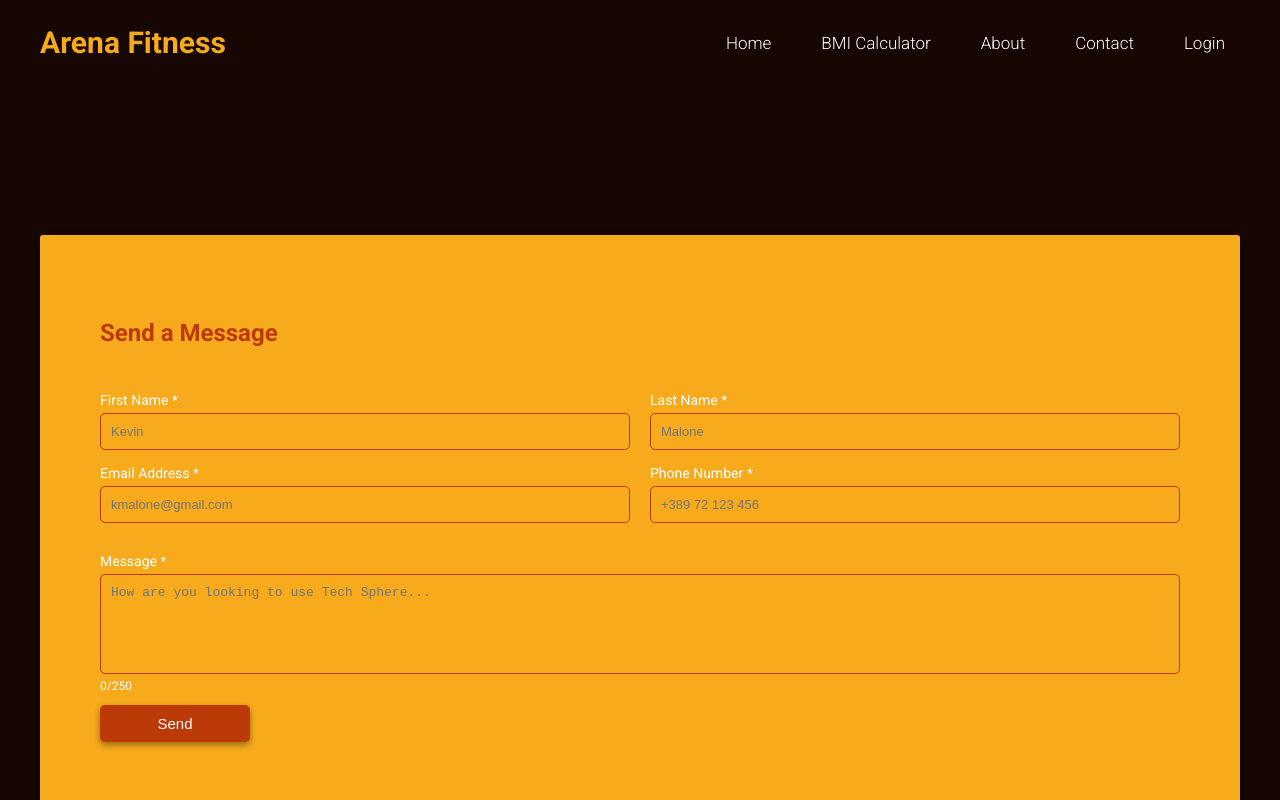
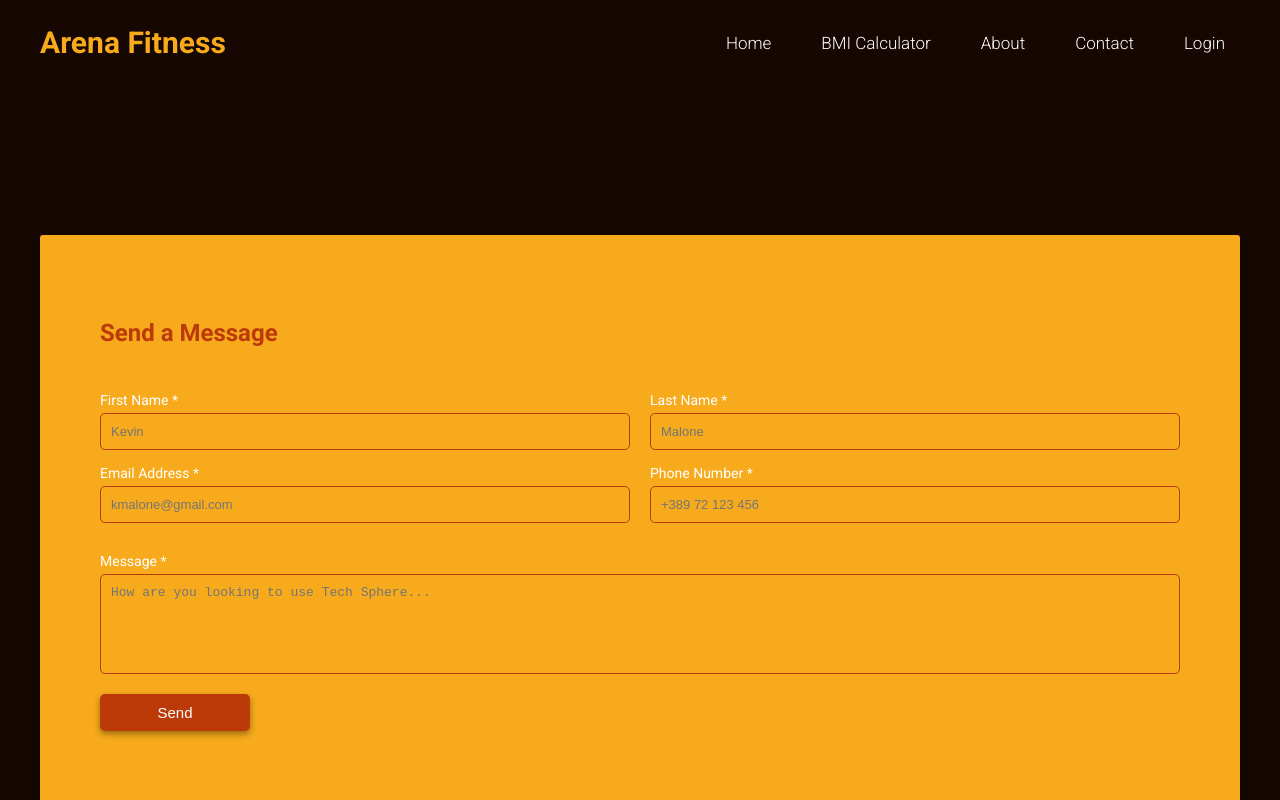
Before and after one commit to BojanJankov/gym-membership-app, an Angular app in the folder client/: page /contact in a window 1280 px wide. Shown: the top 800 px of the page. Built offline with nearby package versions, Linux system fonts and the light colour scheme.

Commit message:
conect contact form with back-end services, add validation to form, and add reset form button after successfully send message

```diff
--- /dev/null
+++ b/client/src/app/core/services/contact-api.service.ts
@@ -0,0 +1,15 @@
+import { HttpClient } from '@angular/common/http';
+import { inject, Injectable } from '@angular/core';
+import { ContactModel } from '../../feature/contact/models/contact.model';
+import { BASE_URL } from '../constants/core.constants';
+
+@Injectable({
+  providedIn: 'root',
+})
+export class ContactApiService {
+  private http = inject(HttpClient);
+
+  postContact(request: ContactModel) {
+    return this.http.post(`${BASE_URL}/contact`, request);
+  }
+}
--- /dev/null
+++ b/client/src/app/core/services/contact.service.ts
@@ -0,0 +1,21 @@
+import { inject, Injectable } from '@angular/core';
+import { ContactApiService } from './contact-api.service';
+import { ContactModel } from '../../feature/contact/models/contact.model';
+
+@Injectable({
+  providedIn: 'root',
+})
+export class ContactService {
+  private apiService = inject(ContactApiService);
+
+  createContact(contactRequest: ContactModel) {
+    this.apiService.postContact(contactRequest).subscribe({
+      next: () => {
+        console.log('Contact successfully send!');
+      },
+      error: (error) => {
+        console.log(error);
+      },
+    });
+  }
+}
--- a/client/src/app/feature/contact/contact.component.html
+++ b/client/src/app/feature/contact/contact.component.html
@@ -48,20 +48,26 @@
                   placeholder="How are you looking to use Tech Sphere..."
                   formControlName="message"
                 ></textarea>
-                <p>
-                  {{ contactForm.get("message")?.value?.length }}/{{
-                    messageMaxLength
-                  }}
-                </p>
               </div>
             </div>
             <div class="send-button">
-              <div class="inputBox">
+              @if(isSubbmited() && this.contactForm.invalid &&
+              this.contactForm.touched){
+              <p class="form-error">Enter valid informations!</p>
+              }
+              <div class="inputBox-buttons-container">
                 <app-button
                   text="Send"
                   type="submit"
                   [style]="{ backgroundColor: '#bc3908' }"
                 />
+                @if(isResetShown()){
+                <app-button
+                  text="Reset"
+                  (btnClick)="onResetClick()"
+                  [style]="{ backgroundColor: '#bc3908' }"
+                />
+                }
               </div>
             </div>
           </div>
--- a/client/src/app/feature/contact/contact.component.scss
+++ b/client/src/app/feature/contact/contact.component.scss
@@ -140,6 +140,12 @@
   }
 }
 
+.inputBox-buttons-container {
+  padding-top: 20px;
+  display: flex;
+  gap: 20px;
+}
+
 @media only screen and (max-width: 440px) {
   .contact-main {
     padding: 5px 5px;
--- a/client/src/app/feature/contact/contact.component.ts
+++ b/client/src/app/feature/contact/contact.component.ts
@@ -1,4 +1,4 @@
-import { Component, inject } from '@angular/core';
+import { Component, inject, signal } from '@angular/core';
 import {
   FormControl,
   FormGroup,
@@ -6,6 +6,8 @@ import {
   Validators,
 } from '@angular/forms';
 import { ButtonComponent } from '../../shared/button/button.component';
+import { ContactService } from '../../core/services/contact.service';
+import { ContactModel } from './models/contact.model';
 
 @Component({
   selector: 'app-contact',
@@ -15,7 +17,10 @@ import { ButtonComponent } from '../../shared/button/button.component';
   styleUrl: './contact.component.scss',
 })
 export class ContactComponent {
+  private contactService = inject(ContactService);
   contactForm = this.generateContactForm();
+  isSubbmited = signal<boolean>(false);
+  isResetShown = signal<boolean>(false);
 
   messageMaxLength = 250;
   messageMinLength = 50;
@@ -36,9 +41,26 @@ export class ContactComponent {
 
   onFormSubmit() {
     this.contactForm.markAllAsTouched();
+    this.isSubbmited.set(true);
 
     if (this.contactForm.invalid) return;
 
-    console.log(this.contactForm.value);
+    const contactReq: ContactModel = {
+      firstName: this.contactForm.controls.firstName.value,
+      lastName: this.contactForm.controls.lastName.value,
+      email: this.contactForm.controls.email.value,
+      phoneNumber: this.contactForm.controls.mobile.value,
+      message: this.contactForm.controls.message.value,
+    };
+
+    this.contactService.createContact(contactReq);
+
+    this.isResetShown.set(true);
+  }
+
+  onResetClick() {
+    this.isResetShown.set(false);
+    this.contactForm.reset();
+    this.isSubbmited.set(false);
   }
 }
```
